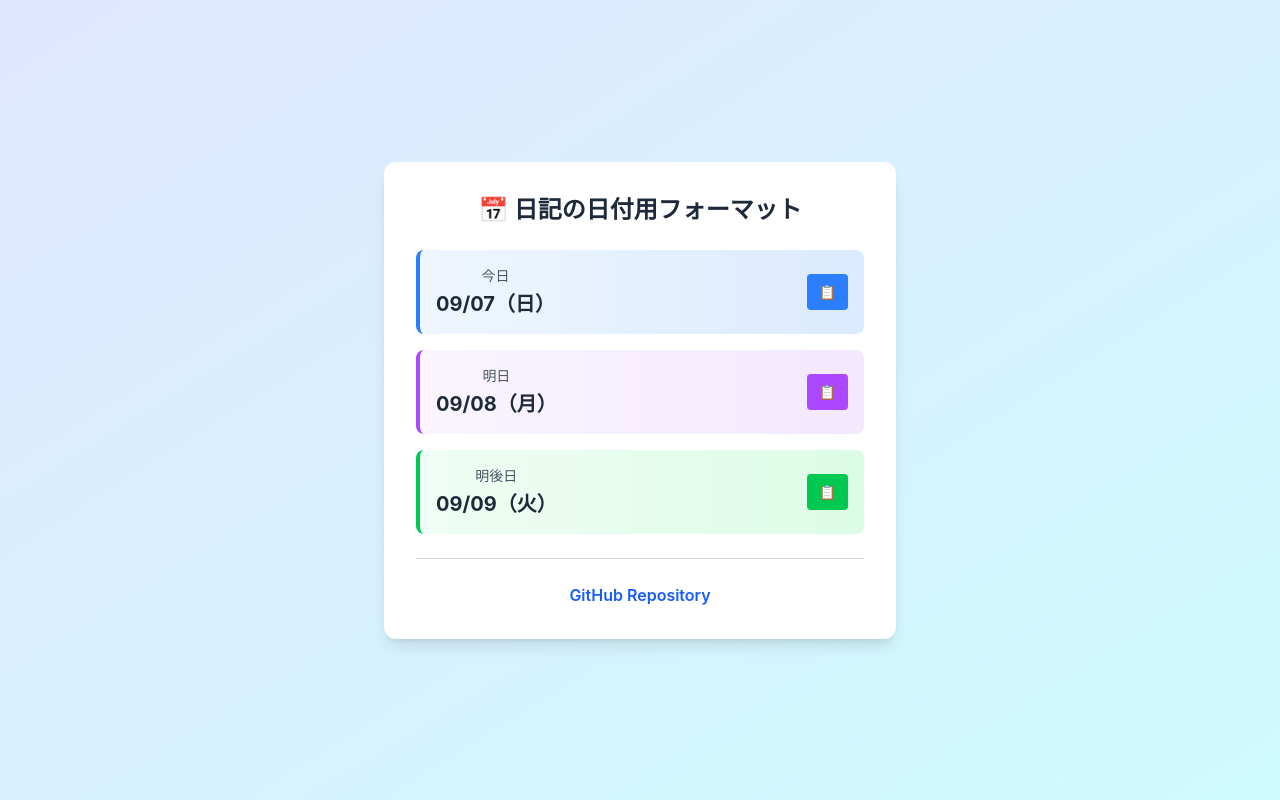
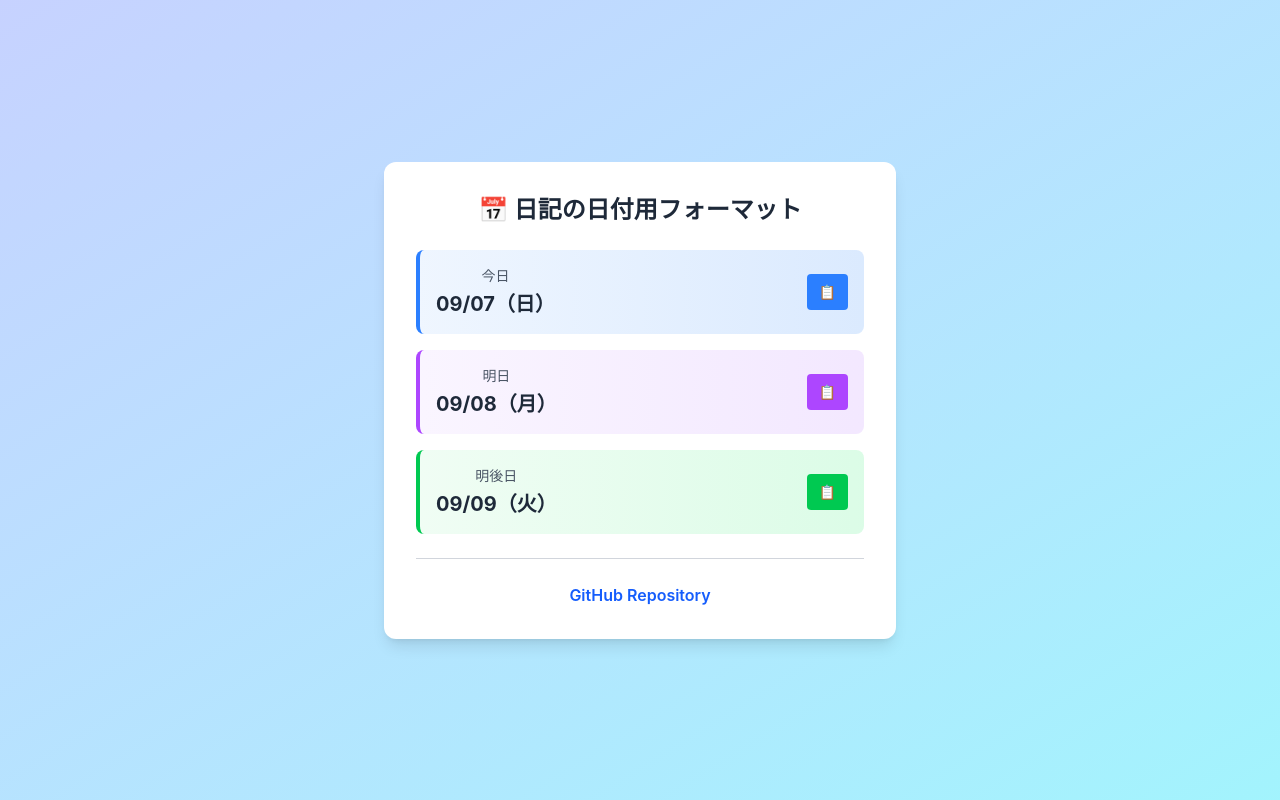
Before and after one commit to twtwtw-gj/diary-date-formatter, a React (Vite) app: page / in a window 1280 px wide. Built offline with nearby package versions, Linux system fonts and the light colour scheme.

Commit message:
Change the backgournd color of App.

```diff
--- a/src/ThreeDaysDateApp.jsx
+++ b/src/ThreeDaysDateApp.jsx
@@ -40,7 +40,7 @@
   }, []);
 
   return (
-    <div className="min-h-screen bg-gradient-to-br from-indigo-100 to-cyan-100 flex items-center justify-center p-4">
+  <div className="min-h-screen bg-gradient-to-br from-indigo-200 to-cyan-200 flex items-center justify-center p-4">
       <div className="bg-white p-8 rounded-xl shadow-lg max-w-lg w-full">
         <h1 className="text-2xl font-bold mb-6 text-center text-gray-800">
           📅 日記の日付用フォーマット
```
